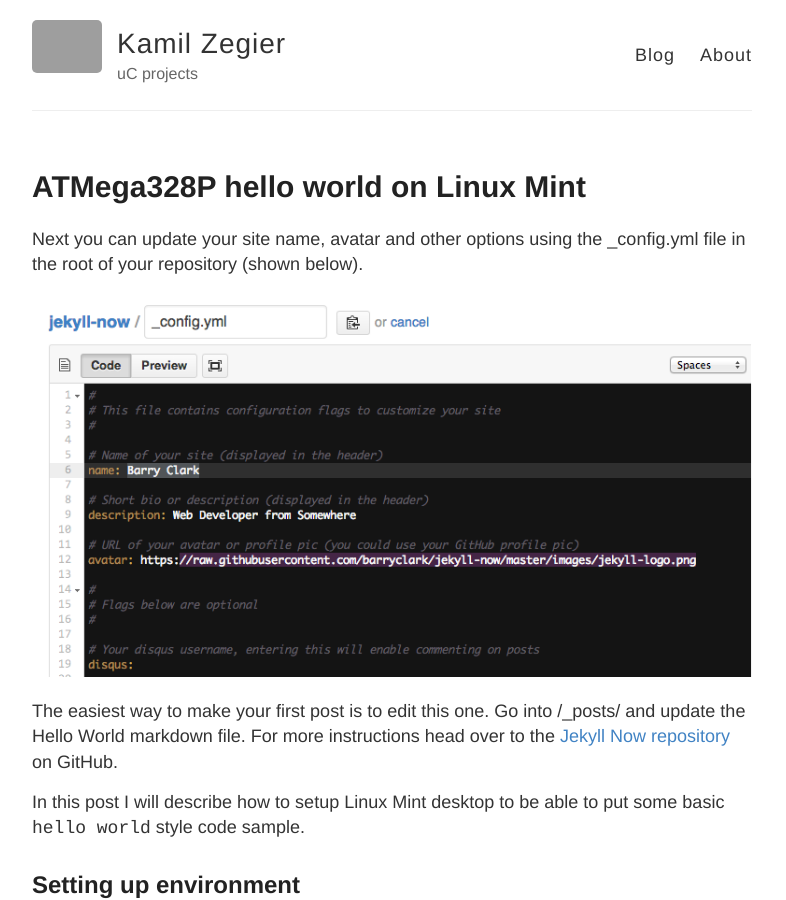
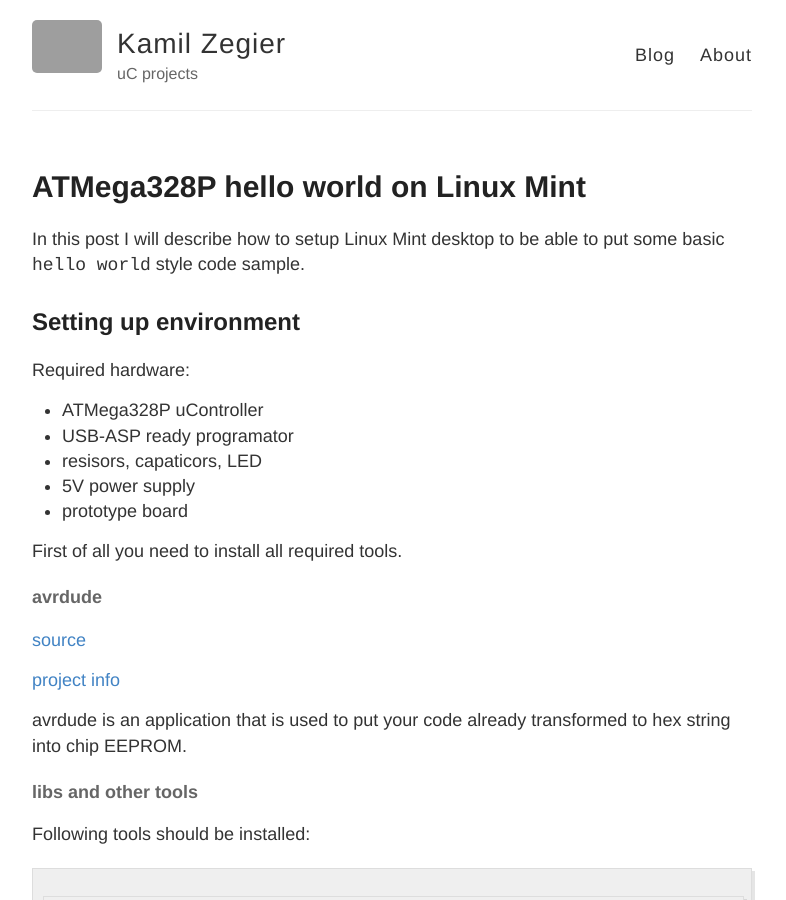
Before and after one commit to pangorgo/uC, a Jekyll site: the page built from _posts/2016-11-14-Hello-World.md, in a window 1280 px wide and 900 px high. Shown: the whole window, without its empty margins (248-1034 px from the left). Built offline with Jekyll 4.4.1, drawn with Linux system fonts in a browser that asks for light colours; grey boxes are pictures that could not be loaded.

```diff
--- a/_posts/2016-11-14-Hello-World.md
+++ b/_posts/2016-11-14-Hello-World.md
@@ -2,12 +2,6 @@
 layout: post
 title: ATMega328P hello world on Linux Mint
 ---
-
-Next you can update your site name, avatar and other options using the _config.yml file in the root of your repository (shown below).
-
-![_config.yml]({{ site.baseurl }}/images/config.png)
-
-The easiest way to make your first post is to edit this one. Go into /_posts/ and update the Hello World markdown file. For more instructions head over to the [Jekyll Now repository](https://github.com/barryclark/jekyll-now) on GitHub.
 
 In this post I will describe how to setup Linux Mint desktop to be able to put some basic `hello world` style code sample.
 
```
Also changed, not shown: other parts of _posts/2016-11-14-Hello-World.md (+1 -2 lines), images/diagram.png (added).
